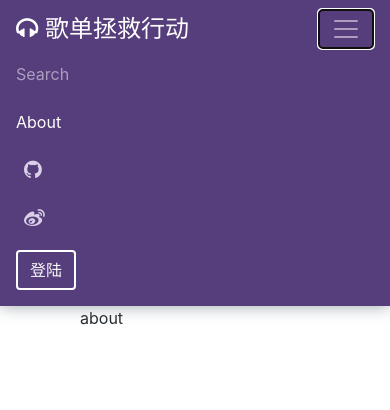
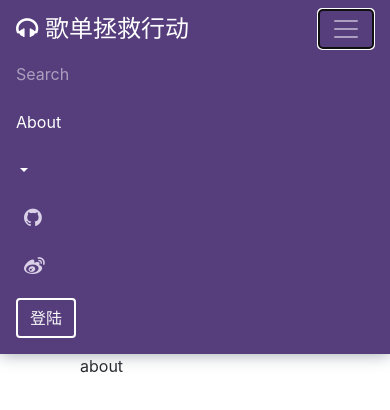
Before and after one commit to Amethyst-564/angular-playlist, an Angular app: page /about in a window 390 px wide. Both pictures are taken after a click on the button "Toggle navigation". Shown: the top 410 px of the page. Built offline with nearby package versions, Linux system fonts and the light colour scheme.

Commit message:
update navbar

```diff
--- a/src/app/navbar/navbar.component.html
+++ b/src/app/navbar/navbar.component.html
@@ -16,19 +16,23 @@
           <li class="nav-item" routerLinkActive="active">
             <a class="nav-link" href="/about" routerLink="/about">About</a>
           </li>
+
+        </ul>
+
+        <ul class="navbar-nav">
           <!-- 下拉菜单 -->
-          <!-- <li class="nav-item active">
+          <li class="nav-item active" *ngIf="!model.loginStatus">
             <a class="nav-link dropdown-toggle" href="#" id="navbarDropdown" role="button" data-toggle="dropdown"
               aria-haspopup="true" aria-expanded="false">
-              Dropdown
+              {{model.username}}
             </a>
             <div class="dropdown-menu" aria-labelledby="navbarDropdown">
-              <a class="dropdown-item" href="#">Action</a>
-              <a class="dropdown-item" href="#">Another action</a>
+              <a class="dropdown-item" href="#">我收藏的歌单</a>
+              <a class="dropdown-item" href="#">歌单管理</a>
               <div class="dropdown-divider"></div>
-              <a class="dropdown-item" href="#">Something else here</a>
+              <a class="dropdown-item" href="#">个人设置</a>
             </div>
-          </li> -->
+          </li>
         </ul>
 
         <div id="share-icon">
--- a/src/app/navbar/navbar.component.ts
+++ b/src/app/navbar/navbar.component.ts
@@ -23,7 +23,9 @@ export class NavbarComponent implements OnInit {
 
   constructor(
     private _router: Router,
-  ) { this.model = model; }
+  ) {
+    this.model = model;
+  }
 
   ngOnInit() {
   }
```
